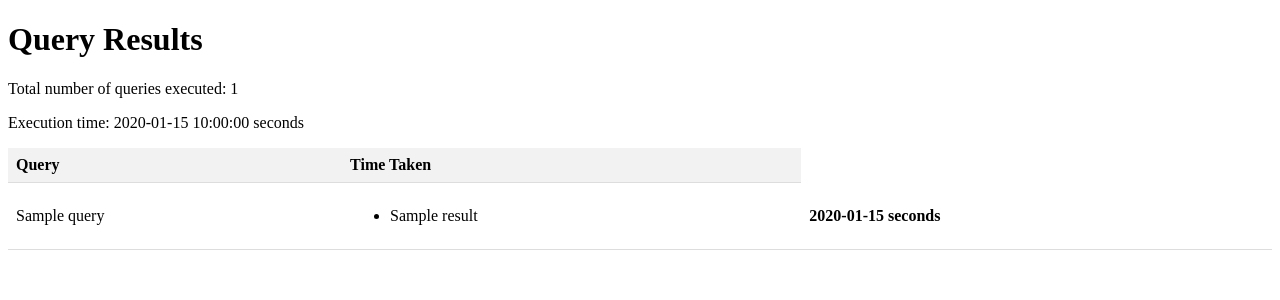
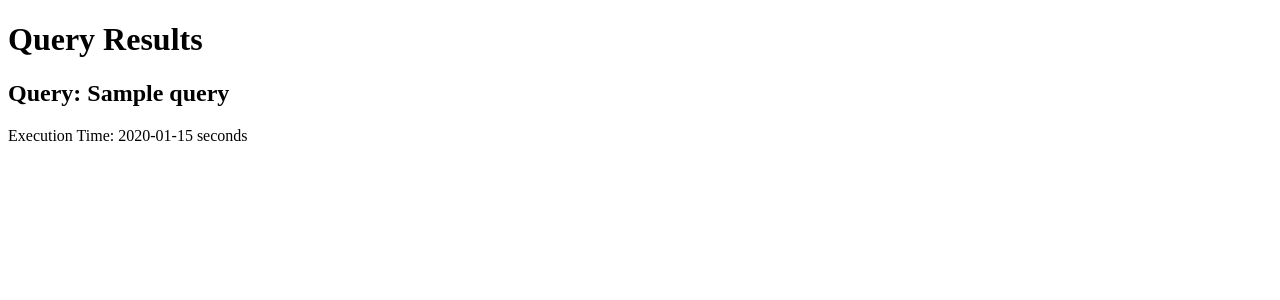
Before and after one commit to prathikh1998/PresentGraphs, a Flask app: template templates/results.html in a window 1280 px wide. Shown: the top 300 px of the page. Run offline with Flask 3, Linux system fonts and the light colour scheme; the template is opened without the code that fills it: most values are stand-ins (such as "Sample title", 1, 10 or a date in 2020).

Commit message:
Add files via upload

```diff
--- a/templates/results.html
+++ b/templates/results.html
@@ -1,53 +1,21 @@
 <!DOCTYPE html>
 <html>
+
 <head>
-    <title>Results</title>
-    <style>
-        table {
-            border-collapse: collapse;
-            width: 100%;
-        }
+    <title>Query Results</title>
+</head>
 
-        th,
-        td {
-            padding: 8px;
-            text-align: left;
-            border-bottom: 1px solid #ddd;
-        }
-
-        th {
-            background-color: #f2f2f2;
-        }
-
-        .query-time {
-            font-weight: bold;
-        }
-    </style>
-</head>
 <body>
     <h1>Query Results</h1>
-    <p>Total number of queries executed: {{ num_queries }}</p>
-    <p>Execution time: {{ execution_time }} seconds</p>
 
-    <table>
-        <tr>
-            <th>Query</th>
-            <th>Time Taken</th>
-        </tr>
+    {% for query, query_time in query_results %}
+        <h2>Query: {{ query }}</h2>
+        <p>Execution Time: {% if query_time == "From Cache" %}From Cache{% else %}{{ query_time }} seconds{% endif %}</p>
+        {% if query_time != "From Cache" %}
+            <!-- Display the result from the executed query -->
+            <!-- Add your HTML code here -->
+        {% endif %}
+    {% endfor %}
+</body>
 
-        {% for query, query_time in query_results %}
-        <tr>
-            <td>{{ query }}</td>
-            <td>
-                <ul>
-                    {% for result in results %}
-                    <li>{{ result }}</li>
-                    {% endfor %}
-                </ul>
-            </td>
-            <td class="query-time">{{ query_time }} seconds</td>
-        </tr>
-        {% endfor %}
-    </table>
-</body>
 </html>
```
